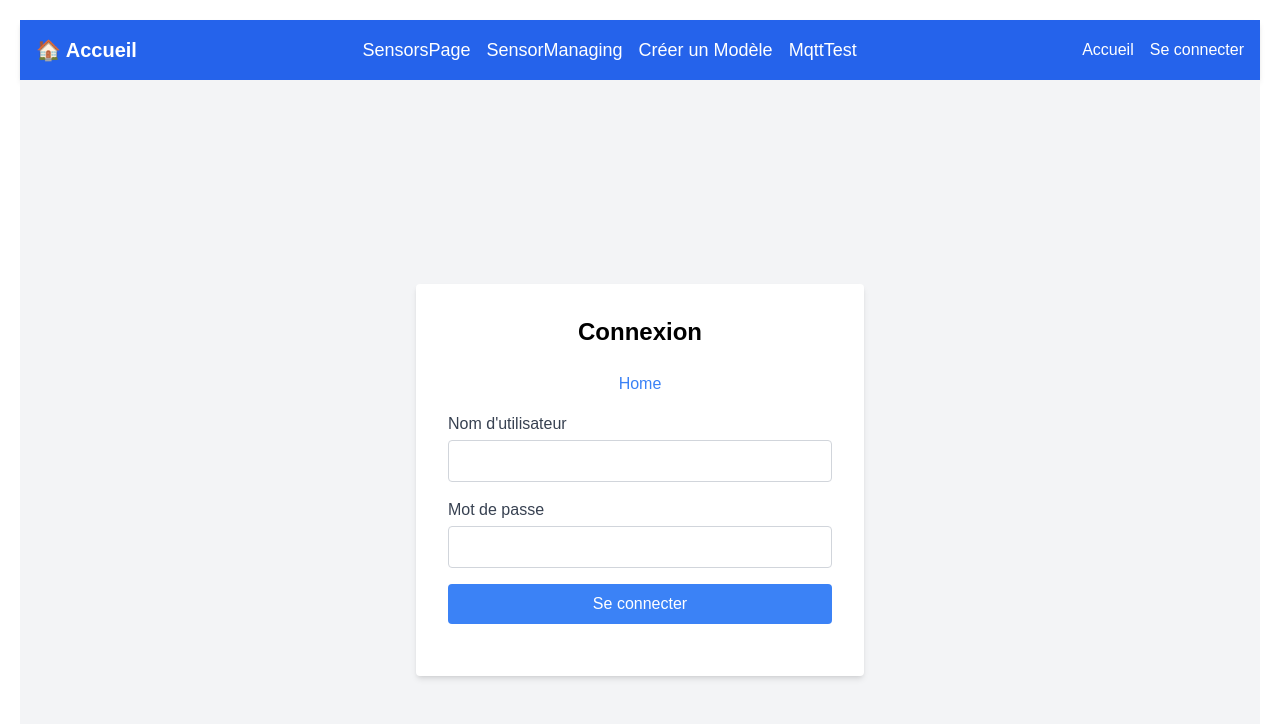
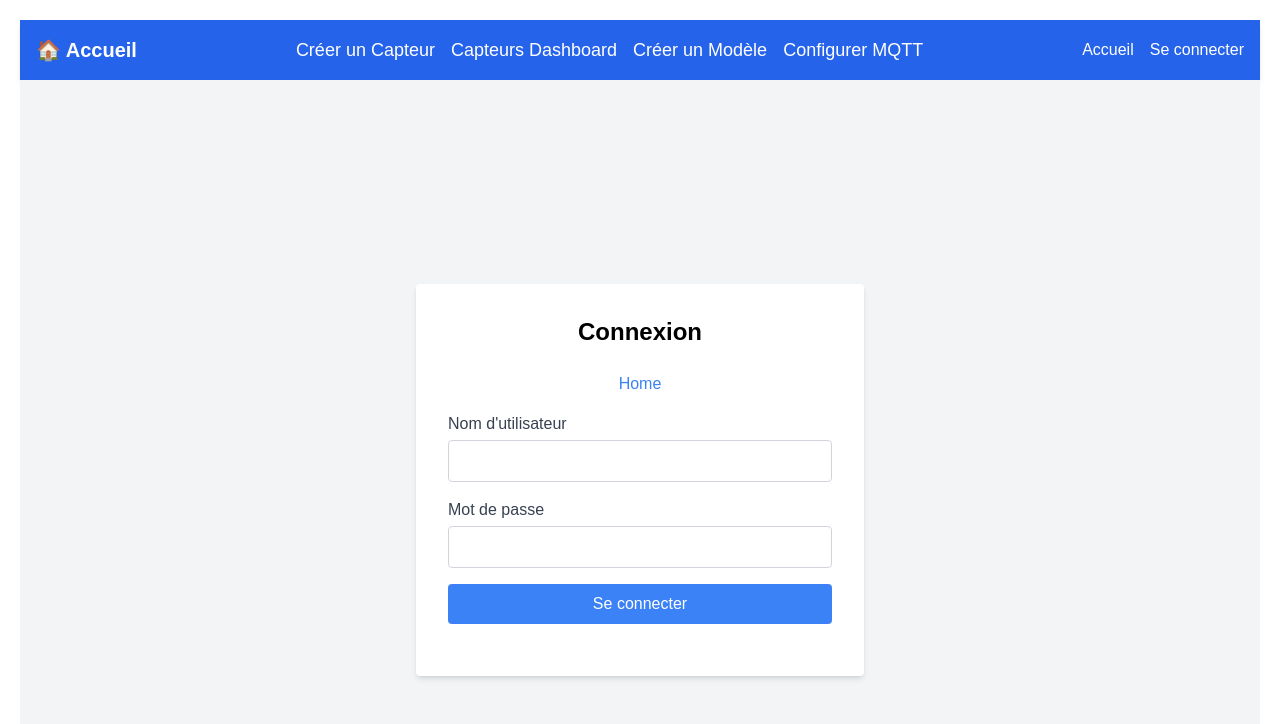
Before and after one commit to Kiltakaro/PFE_Capteurs_Iot, a Vue app in the folder frontend/: page /login in a window 1280 px wide. Shown: the top 724 px of the page. Built offline with nearby package versions, Linux system fonts and the light colour scheme; what @canvasjs/vue-charts would draw is missing.

Commit message:
more coherent naming

```diff
--- a/frontend/src/components/HomeComponent.vue
+++ b/frontend/src/components/HomeComponent.vue
@@ -19,7 +19,7 @@
         <div class="bg-white p-6 rounded-lg shadow-md">
           <h2 class="text-2xl font-bold mb-2">Tests MQTT</h2>
           <p>Testez la communication MQTT avec vos capteurs.</p>
-          <router-link to="/mqtttest" class="text-blue-500 hover:underline mt-4 inline-block">Voir plus</router-link>
+          <router-link to="/mqttconfig" class="text-blue-500 hover:underline mt-4 inline-block">Voir plus</router-link>
         </div>
       </div>
     </div>
--- a/frontend/src/components/MqttTest.vue
+++ b/frontend/src/components/MqttConfig.vue
@@ -45,7 +45,7 @@ import NavBar from "./NavBar.vue";
 
 export default {
 
-  name: 'MqttTest',
+  name: 'MqttConfig',
 
   components: {
     NavBar
--- a/frontend/src/components/NavBar.vue
+++ b/frontend/src/components/NavBar.vue
@@ -5,11 +5,11 @@
         </div>
         <div class="space-x-4 flex-1 text-center">
             <router-link v-if="isAdmin" class="hover:text-gray-300 text-lg"
-                to="/admindashboard">AdminDashboard</router-link>
-            <router-link class="hover:text-gray-300 text-lg" to="/sensors">SensorsPage</router-link>
-            <router-link class="hover:text-gray-300 text-lg" to="/sensormanaging">SensorManaging</router-link>
+                to="/admindashboard">Admin Dashboard</router-link>
+            <router-link class="hover:text-gray-300 text-lg" to="/sensors">Créer un Capteur</router-link>
+            <router-link class="hover:text-gray-300 text-lg" to="/sensormanaging">Capteurs Dashboard</router-link>
             <router-link class="hover:text-gray-300 text-lg" to="/template">Créer un Modèle</router-link>
-            <router-link class="hover:text-gray-300 text-lg" to="/mqtttest">MqttTest</router-link>
+            <router-link class="hover:text-gray-300 text-lg" to="/mqttconfig">Configurer MQTT</router-link>
         </div>
         <div class="space-x-4">
             <router-link class="hover:text-gray-300" to="/">Accueil</router-link>
--- a/frontend/src/components/SensorManaging.vue
+++ b/frontend/src/components/SensorManaging.vue
@@ -17,7 +17,7 @@
         <p><strong>Unité:</strong> {{ sensor.unit }}</p>
         <p><strong>Fréquence:</strong> {{ sensor.period }} s</p>
         <div class="mt-4">
-          <router-link :to="{ name: 'EditSensor', params: { id: sensor.uid } }">
+          <router-link :to="{ name: 'SensorEdit', params: { id: sensor.uid } }">
             <button class="bg-blue-500 text-white px-4 py-2 rounded hover:bg-blue-700 transition">Modifier</button>
           </router-link>
           <button @click="confirmDelete(sensor.uid)" class="bg-red-500 text-white px-4 py-2 rounded hover:bg-red-700 transition ml-2">Supprimer</button>
--- a/frontend/src/main.js
+++ b/frontend/src/main.js
@@ -7,16 +7,16 @@ import * as VueRouter from 'vue-router'
 // Importation des composants pour les routes
 import LoginPage from './components/LoginPage.vue'
 import AdminDashboard from './components/AdminDashboard.vue'
-import IotSensors from './components/IotSensors.vue'
-import NotFound from './components/NotFound.vue'
+import SensorCreate from './components/SensorCreate.vue'
+// import NotFound from './components/NotFound.vue'
 import UserProfile from './components/UserProfile.vue'
 import HomeComponent from './components/HomeComponent.vue'
 import SensorManaging from './components/SensorManaging.vue'
 import CreateTemplate from './components/CreateTemplate.vue'
-import MqttTest from './components/MqttTest.vue'
+import MqttConfig from './components/MqttConfig.vue'
 
 import './assets/tailwind.css'; // Pas toucher, SANS ça pas de tailwindcss
-import EditSensor from './components/EditSensor.vue'
+import SensorEdit from './components/SensorEdit.vue'
 import SensorResult from './components/SensorResult.vue'
 import CanvasJSChart from '@canvasjs/vue-charts';
 
@@ -32,11 +32,6 @@ const router = VueRouter.createRouter({
       component: HomeComponent
     },
     {
-      path: '/sensormanaging',
-      name: 'SensorManaging',
-      component: SensorManaging
-    },
-    {
       path:'/login',
       name: 'LoginPage',
       component: LoginPage
@@ -45,12 +40,11 @@ const router = VueRouter.createRouter({
       path: '/admindashboard',
       name: 'AdminDashboard',
       component: AdminDashboard,
-      // meta: { requiresAuth: true, requiresAdmin: true }, // Protège la route
     },
     {
-      path:'/sensors',
-      name: 'SensorsPage',
-      component: IotSensors
+      path: '/userprofile',
+      name: 'UserProfile',
+      component: UserProfile
     },
     {
       path: "/template",
@@ -58,19 +52,14 @@ const router = VueRouter.createRouter({
       component: CreateTemplate
     },
     {
-      path: '/edit-sensor/:id',
-      name: 'EditSensor',
-      component: EditSensor
+      path:'/sensors',
+      name: 'SensorsPage',
+      component: SensorCreate
     },
     {
-      path: '/userprofile',
-      name: 'UserProfile',
-      component: UserProfile
-    },
-    {
-      path: '/mqtttest',
-      name: 'MqttTest',
-      component: MqttTest
+      path: '/sensormanaging',
+      name: 'SensorManaging',
+      component: SensorManaging
     },
     {
       path: '/result-sensors/:id',
@@ -78,10 +67,20 @@ const router = VueRouter.createRouter({
       component: SensorResult
     },
     {
-      path: '/*', // Capture toutes les routes non définies
-      name: 'NotFound',
-      component: NotFound,
+      path: '/edit-sensor/:id',
+      name: 'SensorEdit',
+      component: SensorEdit
     },
+    {
+      path: '/mqttconfig',
+      name: 'MqttConfig',
+      component: MqttConfig
+    },
+    // {
+    //   path: '/*', // Capture toutes les routes non définies
+    //   name: 'NotFound',
+    //   component: NotFound,
+    // },
   ]
 })
 //  path: '/:pathMatch(.*)*'
@@ -137,7 +136,3 @@ const app = createApp(App);
 app.use(router);
 app.use(CanvasJSChart); // install the CanvasJS Vuejs Chart Plugin
 app.mount('#app');
-
-// createApp(App)
-//   .use(router)
-//   .mount('#app'); // Montage de l'application Vue sur l'élément #app
```
Also changed, not shown: frontend/src/components/SensorCreate.vue (renamed from frontend/src/components/IotSensors.vue), frontend/src/components/SensorEdit.vue (renamed from frontend/src/components/EditSensor.vue).
